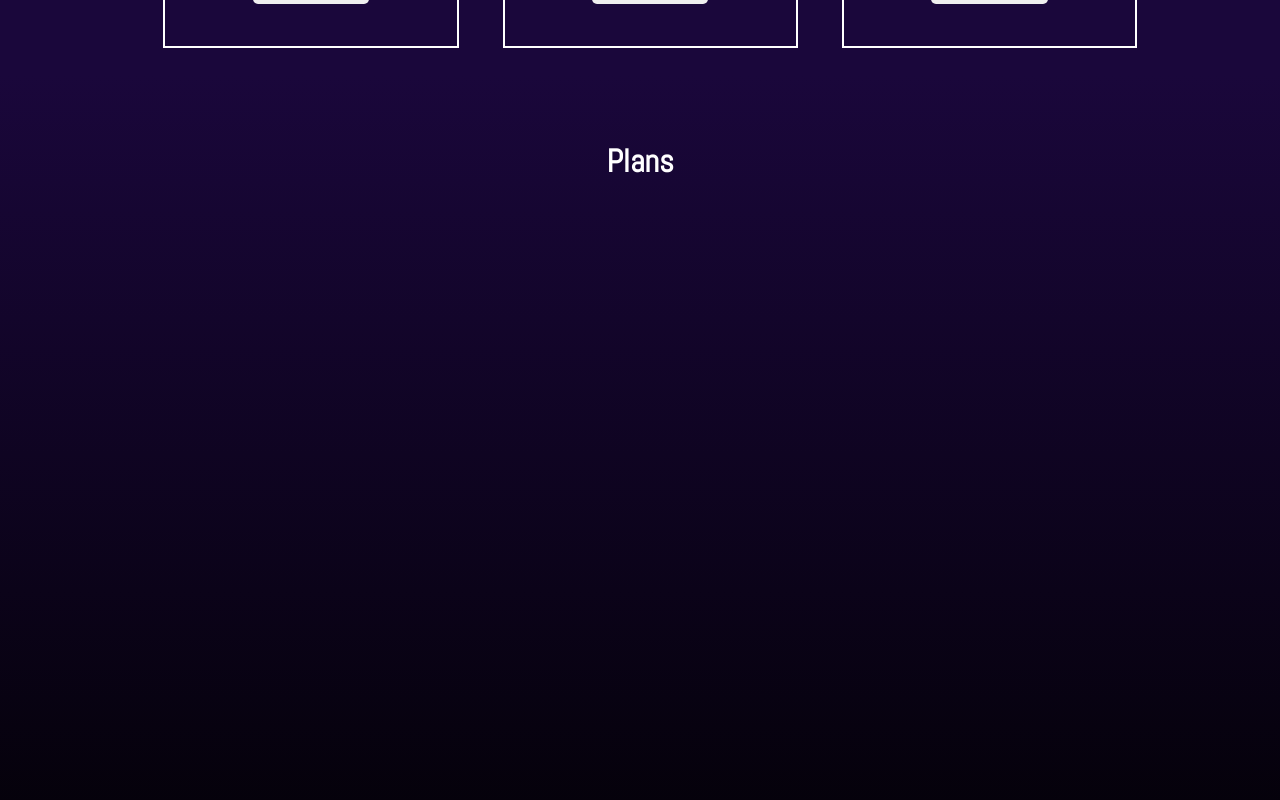
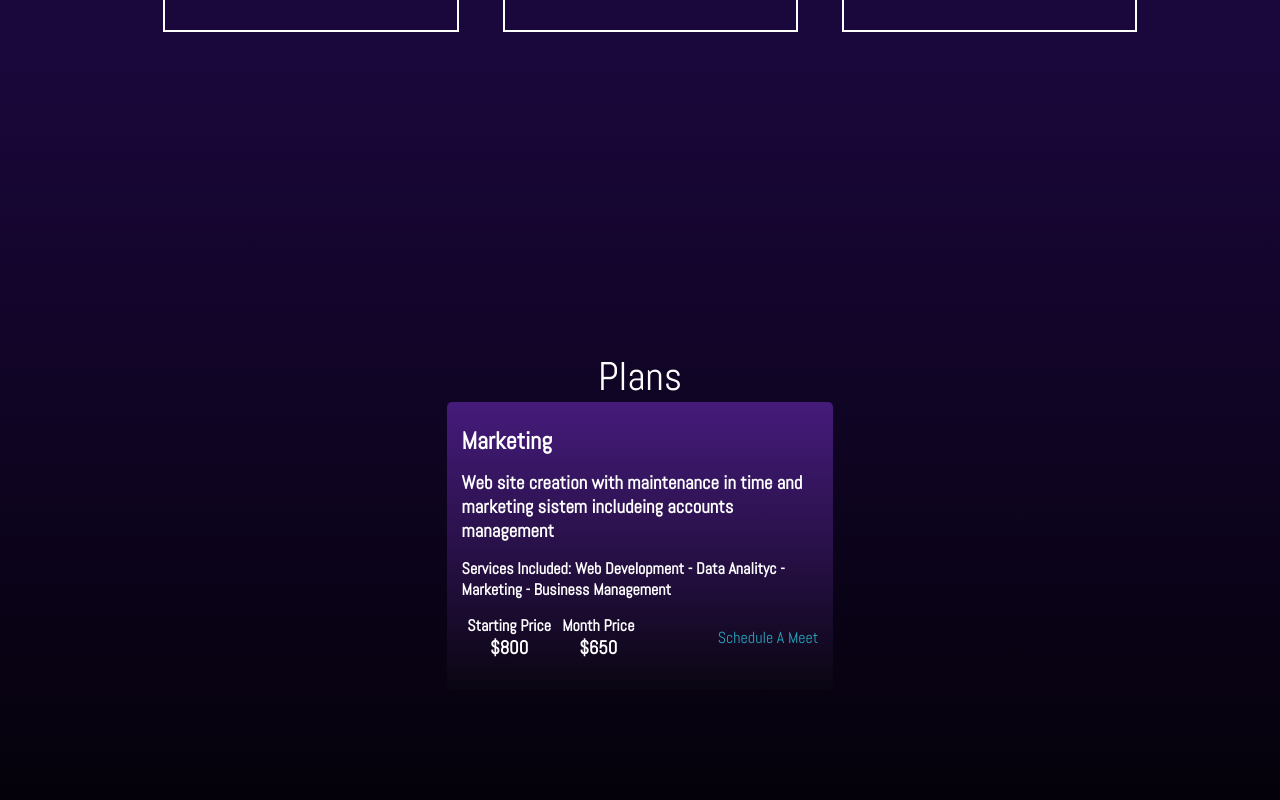
Before and after one commit to Nicolain12/stellarStride, a React (Vite) app: page / in a window 1280 px wide. Shown: the part 1480-2280 px from the top of the page. Built offline with nearby package versions, Linux system fonts and the light colour scheme.

Commit message:
Starting plans info section

```diff
--- a/src/components/HomeSections/PlansHome/plansHome.css
+++ b/src/components/HomeSections/PlansHome/plansHome.css
@@ -1,4 +1,61 @@
 .plansComponent {
     width: 100%;
     height: 100vh;
+    display: flex;
+    flex-direction: column;
+    align-items: center;
+    justify-content: center;
 }
+
+.plansTitle{
+    margin: 0px;
+    font-size: 2.5rem;
+    font-weight: 500;
+}
+
+.plansHomeName{
+    margin: 8px 0px;
+}
+
+.plansHomeDescription{
+    margin: 15px 0px;
+}
+
+.plansHomeServiceIncludes{
+    margin: 0px;
+}
+
+.homePlansInfoPriceDiv{
+    display: flex;
+    margin: 15px 0px;
+    width: 50%;
+    justify-content: space-around;
+}
+
+.homePlansInfMeetoDiv {
+    display: flex;
+    align-items: center;
+    justify-content: space-between;
+}
+
+.homePlans{
+    width: 50%;
+    background: rgb(69,27,122);
+    background: linear-gradient(180deg, rgba(69,27,122,1) 0%, rgba(16,13,20,0.32816876750700286) 99%);
+    padding: 2%;
+    border-radius: 5px;
+}
+
+.plansStartingPriceTitle{
+    margin: 0px
+}
+
+.plansStartingPriceNumber{
+    margin: 0px;
+    display: flex;
+    justify-content: center;
+}
+
+.plansLinkMeet{
+    color:  rgb(37, 166, 189);
+}
--- a/src/components/HomeSections/PlansHome/plansHome.jsx
+++ b/src/components/HomeSections/PlansHome/plansHome.jsx
@@ -5,7 +5,32 @@ function PlansHome() {
 
     return (
         <div className="plansComponent">
-            <h1>Plans</h1>
+            <h1 className="plansTitle">Plans</h1>
+            <div className="servicesHomeMainDiv">
+                {/* MARKETING */}
+                <div className="homePlans">
+                    <div className="homePlansInfoDiv">
+                        <h2 className="plansHomeName">Marketing</h2>
+                        <h3 className="plansHomeDescription">Web site creation with maintenance  in time and marketing sistem includeing accounts management</h3>
+                        <h4 className="plansHomeServiceIncludes">Services Included: Web Development - Data Analityc - Marketing - Business Management</h4>
+                    </div>
+                    <div className="homePlansInfMeetoDiv">
+                        <div className="homePlansInfoPriceDiv">
+                            <div className="plansStartingPrice">
+                                <h4 className="plansStartingPriceTitle">Starting Price</h4>
+                                <h3 className="plansStartingPriceNumber">$800</h3>
+                            </div>
+                            <div className="plansMonthPrice">
+                                <h4 className="plansStartingPriceTitle">Month Price</h4>
+                                <h3 className="plansStartingPriceNumber">$650</h3>
+                            </div>
+                        </div>
+                        <a className="plansLinkMeet"> Schedule A Meet </a>
+                    </div>
+                </div>
+
+
+            </div>
         </div>
     )
 }
--- a/src/components/HomeSections/ServicesHome/serviceHome.css
+++ b/src/components/HomeSections/ServicesHome/serviceHome.css
@@ -69,6 +69,12 @@
     background-color: rgb(177, 177, 177);
 }
 
+.serviceTitle{
+    margin: 0px;
+    font-size: 2.5rem;
+    font-weight: 500;
+}
+
 /* Tablet */
 @media screen and (min-width : 425px) {
     .homeServices {
--- a/src/components/HomeSections/ServicesHome/serviceHome.jsx
+++ b/src/components/HomeSections/ServicesHome/serviceHome.jsx
@@ -11,7 +11,7 @@ function ServiceHome() {
 
     return (
         <div className="serviceComponent">
-            <h1>Service</h1>
+            <h1 className="serviceTitle">Service</h1>
             <div className="servicesHomeMainDiv">
                 {/* WEB DEV */}
                 <div className="homeServices">
--- a/src/screens/HomeScreen/home.css
+++ b/src/screens/HomeScreen/home.css
@@ -4,13 +4,13 @@
     justify-content: center;
     align-items: center;
     background: var(--Fondo, linear-gradient(180deg, #1A073B 63.5%, #000 100%));
-    overflow-y: none
-    ;
+    overflow-y: none;
 }
+
 
 .navSection{
     position: sticky;
-    bottom: 20px;
+    bottom: 0px;
     width: 80%;
     display: flex;
     justify-content: space-around;
```
